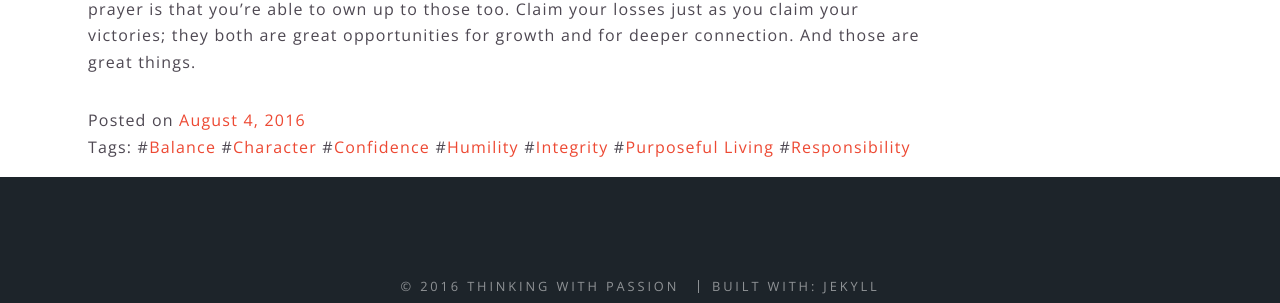
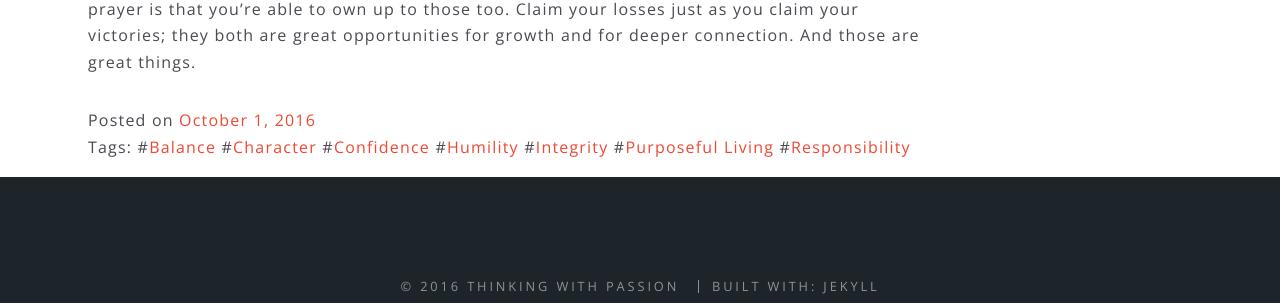
Before and after one commit to samng96/samng.me, a Jekyll site: the page built from letters-to-my-son/_posts/2016-10-01-taking-responsibility.markdown, in a window 1280 px wide and 900 px high, scrolled down 1879 px. Shown: the part 511-814 px from the top of the window. Built offline with Jekyll 4.4.1, drawn with Linux system fonts in a browser that asks for light colours; part of the change alters nothing that is shown.

```diff
--- a/letters-to-my-son/_posts/2016-10-01-taking-responsibility.markdown
+++ b/letters-to-my-son/_posts/2016-10-01-taking-responsibility.markdown
@@ -1,7 +1,7 @@
 ---
 layout: letter
 title: "Taking responsibility"
-date: 2016-08-04 12:39:40 -0800
+date: 2016-10-01 12:39:40 -0800
 tags:
 - Balance
 - Character
@@ -12,7 +12,6 @@ tags:
 - Responsibility
 ---
 My son,
-
 
 One of the toughest things that a man must do is to admit when they're wrong. We are wired for victory, for success - from an early age, we're taught that it is praiseworthy to succeed and to be victorious. Hopefully by the time you read this, your mother and I will have instilled in you our philosophy that learning, making progress, and improving yourself are more important than winning.
 
```
